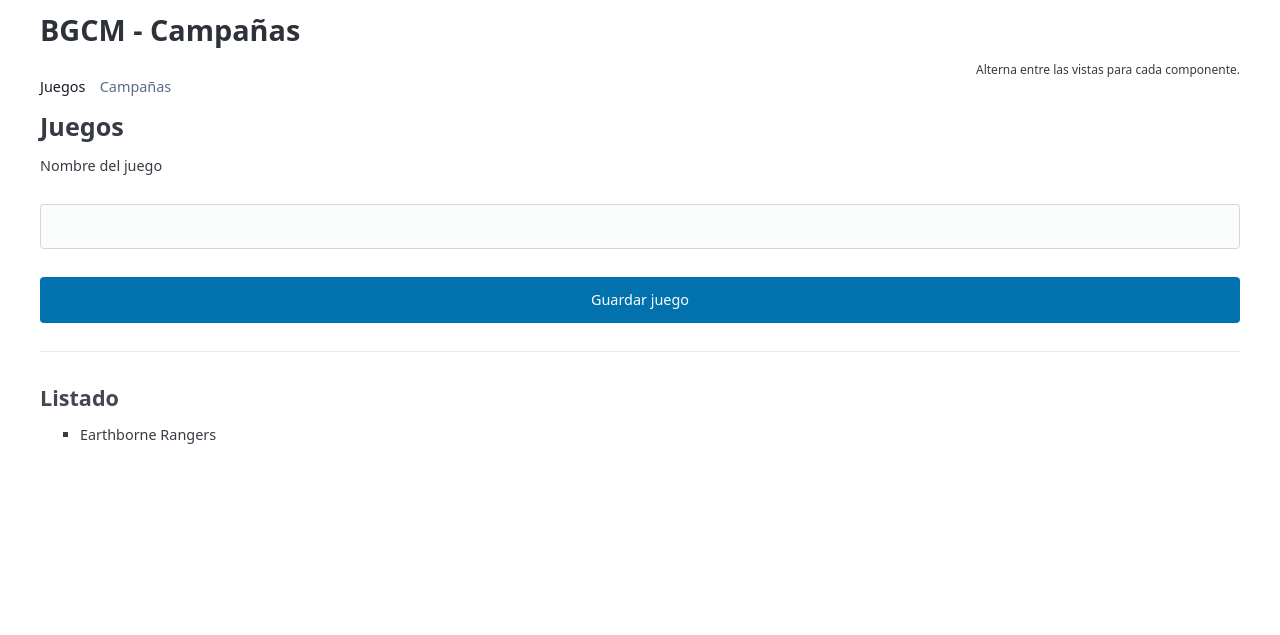
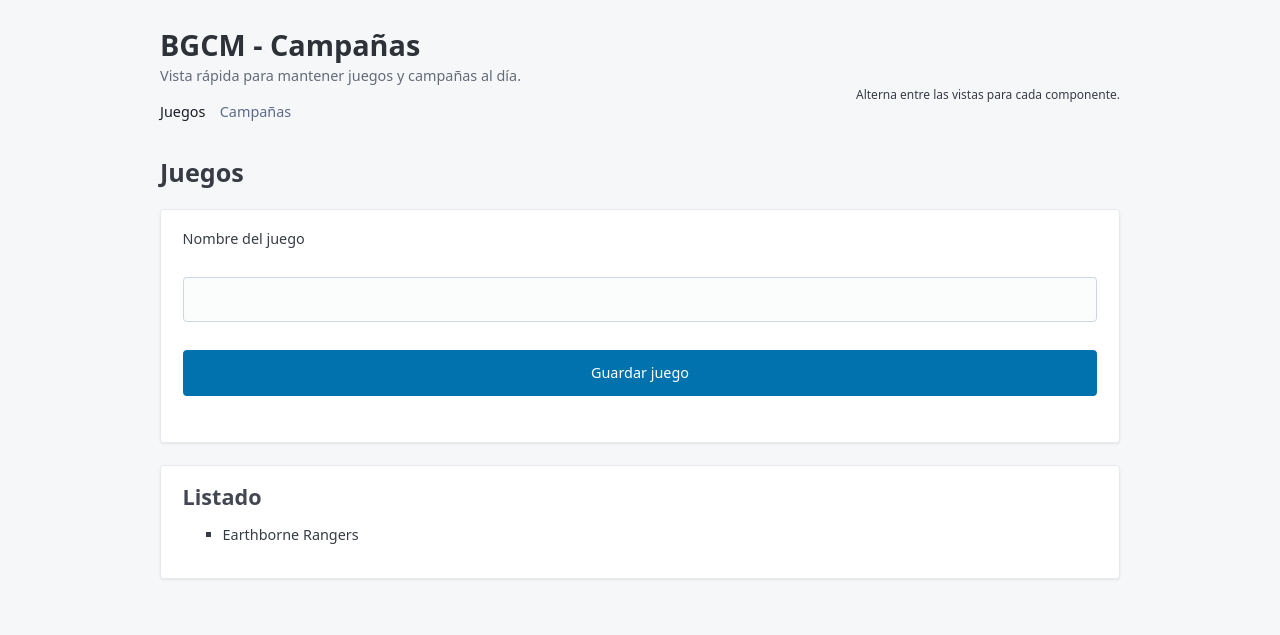
Before and after one commit to KikoNet13/bgcm, a Flask app: page / in a window 1280 px wide. Shown: the top 635 px of the page. Run offline with Flask 3, Linux system fonts and the light colour scheme; some libraries are stand-ins or nearby versions.

Commit message:
Refine main view layout and styling

```diff
--- a/templates/base.html
+++ b/templates/base.html
@@ -14,6 +14,42 @@
     <style>
       :root {
         --pico-font-size: 90%;
+        --pico-line-height: 1.5;
+      }
+
+      body {
+        background: #f6f7f9;
+      }
+
+      main.container {
+        max-width: 960px;
+        padding-top: 2rem;
+        padding-bottom: 3rem;
+      }
+
+      .page-header h1 {
+        margin-bottom: 0.25rem;
+      }
+
+      .page-header p {
+        margin: 0;
+        color: var(--pico-muted-color);
+      }
+
+      .stack > * + * {
+        margin-top: 1.5rem;
+      }
+
+      .card {
+        padding: 1.25rem 1.5rem;
+        border: 1px solid var(--pico-muted-border-color);
+        border-radius: var(--pico-border-radius);
+        background: var(--pico-card-background-color, #fff);
+        box-shadow: 0 1px 2px rgba(15, 23, 42, 0.08);
+      }
+
+      .section-title {
+        margin-bottom: 0.5rem;
       }
     </style>
   </head>
--- a/templates/index.html
+++ b/templates/index.html
@@ -1,10 +1,16 @@
 {% extends "base.html" %} {% block content %}
 
+<header class="page-header">
   <h1>BGCM - Campa&ntilde;as</h1>
+  <p>Vista r&aacute;pida para mantener juegos y campa&ntilde;as al d&iacute;a.</p>
+</header>
 
+<div class="stack">
   <nav>
     <ul>
-    <li><a href="#games" data-view-target="games" class="contrast">Juegos</a></li>
+      <li>
+        <a href="#games" data-view-target="games" class="contrast">Juegos</a>
+      </li>
       <li>
         <a href="#campaigns" data-view-target="campaigns" class="secondary"
           >Campa&ntilde;as</a
@@ -14,9 +20,10 @@
     <small>Alterna entre las vistas para cada componente.</small>
   </nav>
 
-<section data-view="games">
-  <h2>Juegos</h2>
+  <section data-view="games" class="stack">
+    <h2 class="section-title">Juegos</h2>
 
+    <article class="card">
       <form method="post">
         <p>
           <label for="game-name">Nombre del juego</label><br />
@@ -27,9 +34,9 @@
           <button type="submit">Guardar juego</button>
         </p>
       </form>
+    </article>
 
-  <hr />
-
+    <article class="card">
       <h3>Listado</h3>
       <ul>
         {% for game in games %}
@@ -38,15 +45,22 @@
         <li><em>- ninguno -</em></li>
         {% endfor %}
       </ul>
+    </article>
   </section>
 
-<section data-view="campaigns" hidden>
-  <h2>Campa&ntilde;as</h2>
+  <section data-view="campaigns" hidden class="stack">
+    <h2 class="section-title">Campa&ntilde;as</h2>
 
+    <article class="card">
       <form method="post">
         <p>
           <label for="campaign-name">Nombre de la campa&ntilde;a</label><br />
-      <input type="text" id="campaign-name" name="campaign_name" required />
+          <input
+            type="text"
+            id="campaign-name"
+            name="campaign_name"
+            required
+          />
         </p>
 
         <p>
@@ -80,9 +94,9 @@
           <button type="submit">Guardar campa&ntilde;a</button>
         </p>
       </form>
+    </article>
 
-  <hr />
-
+    <article class="card">
       {% set status_sections = [
         ("activa", "Activas"),
         ("pendiente", "Pendientes"),
@@ -110,7 +124,9 @@
       <hr />
       {% endif %}
       {% endfor %}
+    </article>
   </section>
+</div>
 
 <script>
   (() => {
```
Lines whose indentation alone changed are shown as unchanged.
